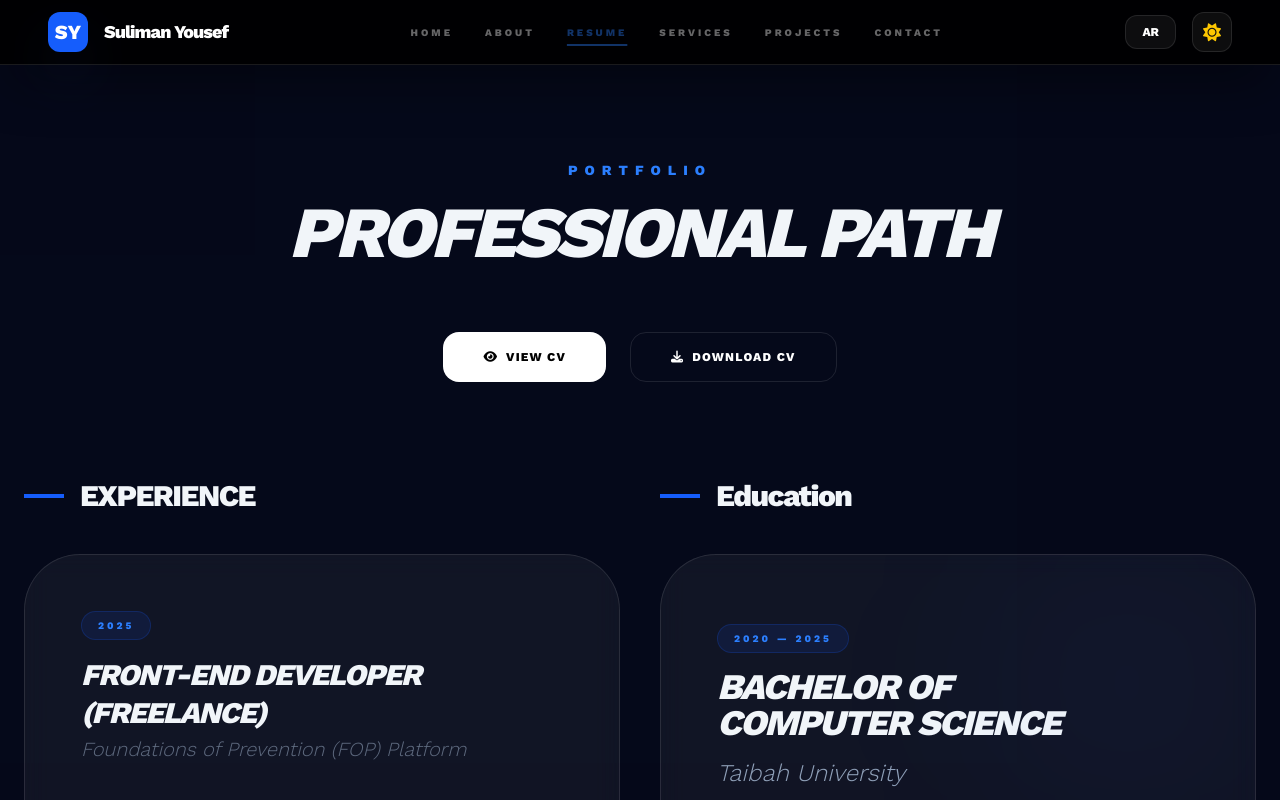
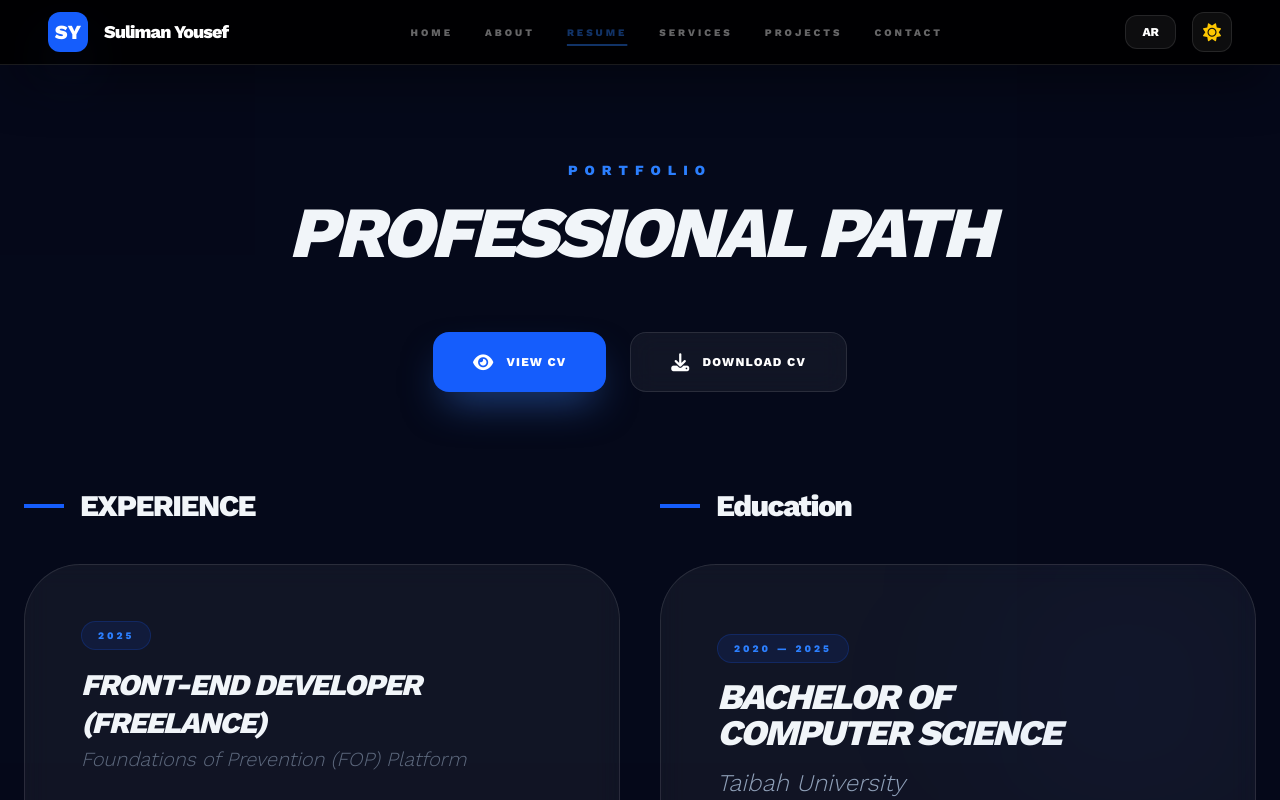
Before and after one commit to Su03l/suliman-yousef-profile, a React (Vite) app: page /resume in a window 1280 px wide. Shown: the top 800 px of the page. Built offline with nearby package versions, Linux system fonts and the light colour scheme.

Commit message:
some update

```diff
--- a/src/components/sections/Hero.tsx
+++ b/src/components/sections/Hero.tsx
@@ -39,16 +39,22 @@ const Hero: React.FC<HeroProps> = ({ lang, t }) => {
                 </p>
 
                 <div className="flex flex-col sm:flex-row items-center justify-center gap-8">
+                    <div className="flex flex-col sm:flex-row items-center gap-6">
                         <NavLink to="/projects">
                             <motion.button
                                 whileHover={{ scale: 1.05 }}
                                 whileTap={{ scale: 0.95 }}
-                            className="px-12 py-5 bg-blue-600 text-white rounded-2xl font-black text-lg shadow-[0_25px_50px_-12px_rgba(59,130,246,0.5)] hover:bg-blue-700 transition-all flex items-center gap-3 group"
+                                className="px-10 py-5 bg-blue-600 text-white rounded-2xl font-black text-lg shadow-[0_25px_50px_-12px_rgba(59,130,246,0.5)] hover:bg-blue-700 transition-all flex items-center gap-3 group"
                             >
                                 {t.heroBtnWork}
                                 <i className="fas fa-arrow-right group-hover:translate-x-2 transition-transform"></i>
                             </motion.button>
                         </NavLink>
+                        <a href="/SULIMANYOUSEF.pdf" download className="px-10 py-5 glass border border-white/10 text-white rounded-2xl font-black text-lg hover:bg-white/5 hover:border-blue-500/30 hover:scale-105 transition-all flex items-center gap-3 group">
+                            <i className="fas fa-download group-hover:-translate-y-1 transition-transform"></i>
+                            Download CV
+                        </a>
+                    </div>
                     <div className="flex gap-8 text-3xl opacity-30 hover:opacity-100 transition-opacity">
                         <a href="https://github.com/Su03l" target="_blank" rel="noopener noreferrer" className="hover:text-blue-500 transition-all"><i className="fab fa-github"></i></a>
                         <a href="https://linkedin.com/in/suliaman-yousef-36265a320" target="_blank" rel="noopener noreferrer" className="hover:text-blue-500 transition-all"><i className="fab fa-linkedin"></i></a>
--- a/src/components/sections/Resume.tsx
+++ b/src/components/sections/Resume.tsx
@@ -15,12 +15,12 @@ const Resume: React.FC<ResumeProps> = ({ lang, t }) => {
                 <div className="text-center mb-24 space-y-4">
                     <h2 className="text-blue-500 font-black uppercase tracking-[0.5em] text-sm">Portfolio</h2>
                     <h3 className="text-5xl md:text-7xl font-black tracking-tighter leading-none uppercase italic">Professional Path</h3>
-                    <div className="flex justify-center gap-6 pt-12">
-                        <a href="SULIMANYOUSEF.pdf" target="_blank" rel="noopener noreferrer" className="px-10 py-4 bg-white text-black rounded-2xl font-black text-xs uppercase tracking-widest hover:bg-blue-600 hover:text-white transition-all flex items-center gap-2">
-                            <i className="fas fa-eye"></i> View CV
+                    <div className="flex flex-wrap justify-center gap-6 pt-12">
+                        <a href="/SULIMANYOUSEF.pdf" target="_blank" rel="noopener noreferrer" className="px-10 py-5 bg-blue-600 text-white rounded-2xl font-black text-xs uppercase tracking-widest shadow-[0_20px_40px_-12px_rgba(59,130,246,0.5)] hover:bg-blue-700 hover:scale-105 transition-all flex items-center gap-3">
+                            <i className="fas fa-eye text-lg"></i> View CV
                         </a>
-                        <a href="SULIMANYOUSEF.pdf" download className="px-10 py-4 border border-white/10 text-white rounded-2xl font-black text-xs uppercase tracking-widest hover:bg-white/5 transition-all flex items-center gap-2">
-                            <i className="fas fa-download"></i> Download CV
+                        <a href="/SULIMANYOUSEF.pdf" download className="px-10 py-5 glass border border-white/10 text-white rounded-2xl font-black text-xs uppercase tracking-widest hover:bg-white/5 hover:border-blue-500/30 hover:scale-105 transition-all flex items-center gap-3">
+                            <i className="fas fa-download text-lg"></i> Download CV
                         </a>
                     </div>
                 </div>
```
Lines whose indentation alone changed are shown as unchanged.
